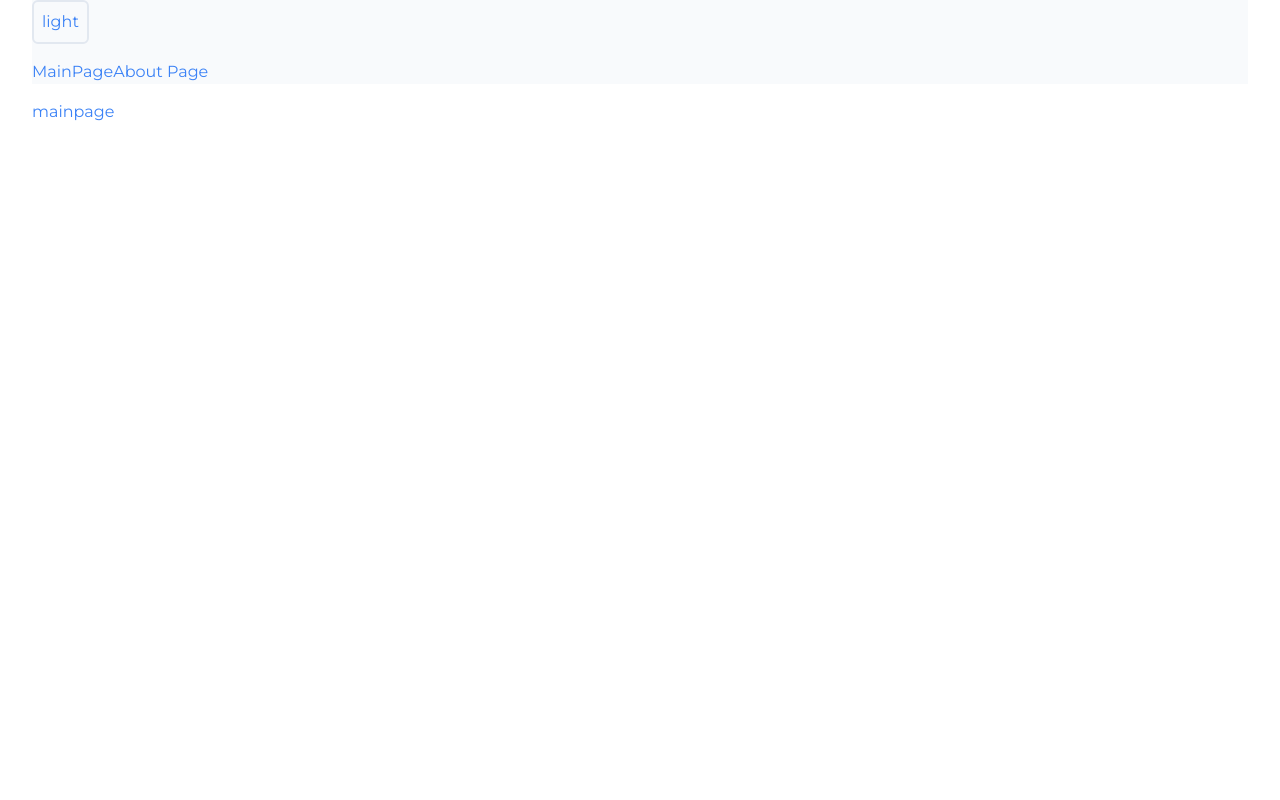
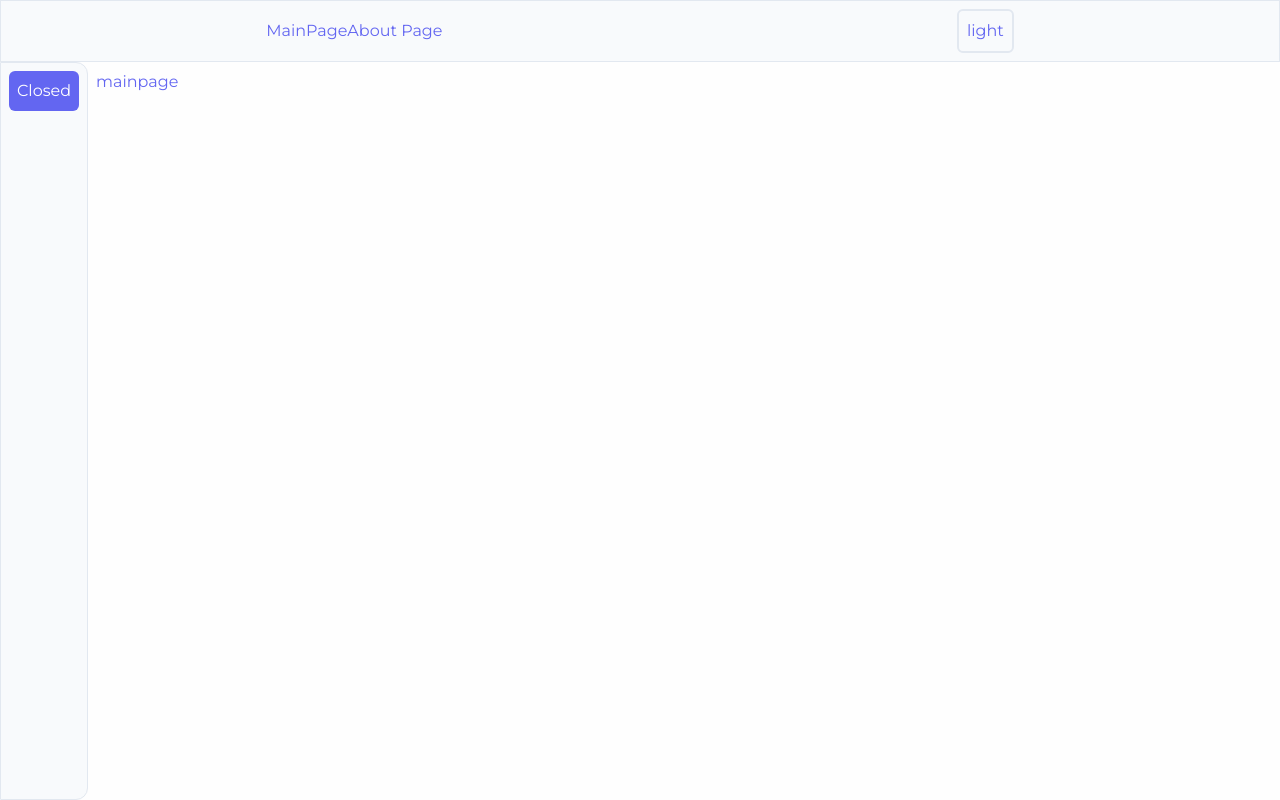
Before and after one commit to Reckai/FrontTraining, a React (Vite) app: page / in a window 1280 px wide. Built offline with nearby package versions, Linux system fonts and the light colour scheme.

Commit message:
feat: add side bar and change some styles

```diff
--- a/src/App.tsx
+++ b/src/App.tsx
@@ -1,11 +1,17 @@
 import Navbar from '@/modules/Navbar/Navbar.tsx'
+import Sidebar from '@/modules/Sidebar/Sidebar.tsx'
 import AppRouter from './providers/router/AppRouter'
 
 function App() {
   return (
-    <div className="text-primary mx-xl">
+    <div className="text-primary h-screen flex-col flex ">
       <Navbar />
-      <AppRouter />
+      <div className="flex grow">
+        <Sidebar />
+        <div className="flex grow p-sm">
+          <AppRouter />
+        </div>
+      </div>
     </div>
   )
 }
--- a/src/modules/Navbar/Navbar.tsx
+++ b/src/modules/Navbar/Navbar.tsx
@@ -6,13 +6,15 @@ import { cn } from '@/utils/classNames'
 interface NavbarProps extends ComponentProps<'div'> {}
 function Navbar({ className }: NavbarProps) {
   return (
-    <div className={cn(className, 'mb-4 bg-surface')}>
+    <div className={cn(className, 'bg-surface p-sm border-[1px] border-border flex justify-around items-center')}>
+      <div>
+        <Link className="text-primary " to="/">
+          MainPage
+        </Link>
+        <Link to="/about">About Page</Link>
+      </div>
       <ThemeToggle />
-      <Link className="text-primary " to="/">
-        MainPage
-      </Link>
 
-      <Link to="/about">About Page</Link>
     </div>
   )
 }
--- a/src/modules/Navbar/ThemeToggle/ThemeToggle.tsx
+++ b/src/modules/Navbar/ThemeToggle/ThemeToggle.tsx
@@ -7,7 +7,7 @@ function ThemeToggle() {
   const currentTheme = themeContext.theme
 
   return (
-    <div className="w-fit flex mb-4 text-primary position-relative">
+    <div className="w-fit flex items-center text-primary position-relative">
       <div onClick={() => themeContext.themeToggle!()} className="flex items-center border-border border-2 rounded-md p-sm">
         {currentTheme}
       </div>
--- a/src/modules/Sidebar/Sidebar.tsx
+++ b/src/modules/Sidebar/Sidebar.tsx
@@ -0,0 +1,33 @@
+import { motion } from 'framer-motion'
+import React from 'react'
+import { useToggle } from '@/modules/shared/hooks/useToggle/useToggle.tsx'
+import { useTheme } from '@/theme/hooks/useTheme.ts'
+import { cn } from '@/utils/classNames.ts'
+
+interface SidebarProps extends React.ComponentProps<'div'> {}
+
+function Sidebar({ className }: SidebarProps) {
+  const [open, toggle] = useToggle(false)
+  const { theme } = useTheme()
+  return (
+    <motion.div
+      initial={{ flexBasis: '80px' }} // 1/6
+      animate={{ flexBasis: open ? '300px' : '80px' }} // 2/6 vs 1/6
+      transition={{ duration: 0.3, ease: 'easeInOut' }}
+      className={cn(
+        'flex border-border border-[1px] rounded-r-xl items-start p-sm bg-surface min-w-min',
+        className,
+      )}
+    >
+      <button
+        className={cn('cursor-pointer bg-primary  rounded-md p-sm', theme === 'dark' ? 'text-background' : 'text-white')}
+        onClick={toggle}
+      >
+        {open ? 'Open' : 'Closed'}
+      </button>
+
+    </motion.div>
+  )
+}
+
+export default Sidebar
--- a/src/styles/themes/dark.css
+++ b/src/styles/themes/dark.css
@@ -1,6 +1,6 @@
 [data-theme="dark"] {
   /* Основные цвета */
-  --color-primary: #60a5fa;
+  --color-primary: #818cf8;
   --color-primary-hover: #3b82f6;
   --color-primary-light: #1e3a8a;
 
@@ -14,7 +14,8 @@
   --color-surface-hover: #334155;
 
   /* Текст */
-  --color-text: #f8fafc;
+  --color-text: #e2e8f0;
+    --color-text-accent:#fbbf24;
   --color-text-muted: #cbd5e1;
   --color-text-light: #94a3b8;
 
@@ -25,7 +26,7 @@
   --color-info: #22d3ee;
 
   /* Границы */
-  --color-border: #334155;
+    --color-border:#334155;
   --color-border-hover: #475569;
 
   /* Тени */
--- a/src/styles/themes/light.css
+++ b/src/styles/themes/light.css
@@ -1,7 +1,7 @@
 
 [data-theme="light"] {
   /* Основные цвета */
-  --color-primary: #3b82f6;
+  --color-primary: #6366f1;
   --color-primary-hover: #2563eb;
   --color-primary-light: #dbeafe;
 
@@ -10,12 +10,13 @@
   --color-secondary-light: #f1f5f9;
 
   /* Фоны */
-  --color-background: #ffffff;
+  --color-background: #fefefe;
   --color-surface: #f8fafc;
   --color-surface-hover: #f1f5f9;
 
   /* Текст */
-  --color-text: #0f172a;
+  --color-text: #334155;
+    --color-text-accent: #fbbf24;
   --color-text-muted: #64748b;
   --color-text-light: #94a3b8;
 
@@ -26,7 +27,7 @@
   --color-info: #06b6d4;
 
   /* Границы */
-  --color-border: #e2e8f0;
+    --color-border:#e2e8f0;
   --color-border-hover: #cbd5e1;
 
   /* Тени */
--- a/src/styles/variables/variables.css
+++ b/src/styles/variables/variables.css
@@ -42,6 +42,7 @@
 
   /* Текст */
   --color-text: #0f172a;
+    --color-text-accent: #fbbf24;
   --color-text-muted: #64748b;
   --color-text-light: #94a3b8;
 
@@ -52,7 +53,7 @@
   --color-info: #06b6d4;
 
   /* Границы */
-  --color-border: #e2e8f0;
+    --color-border:#e2e8f0;
   --color-border-hover: #cbd5e1;
 
   /* Тени */
```
